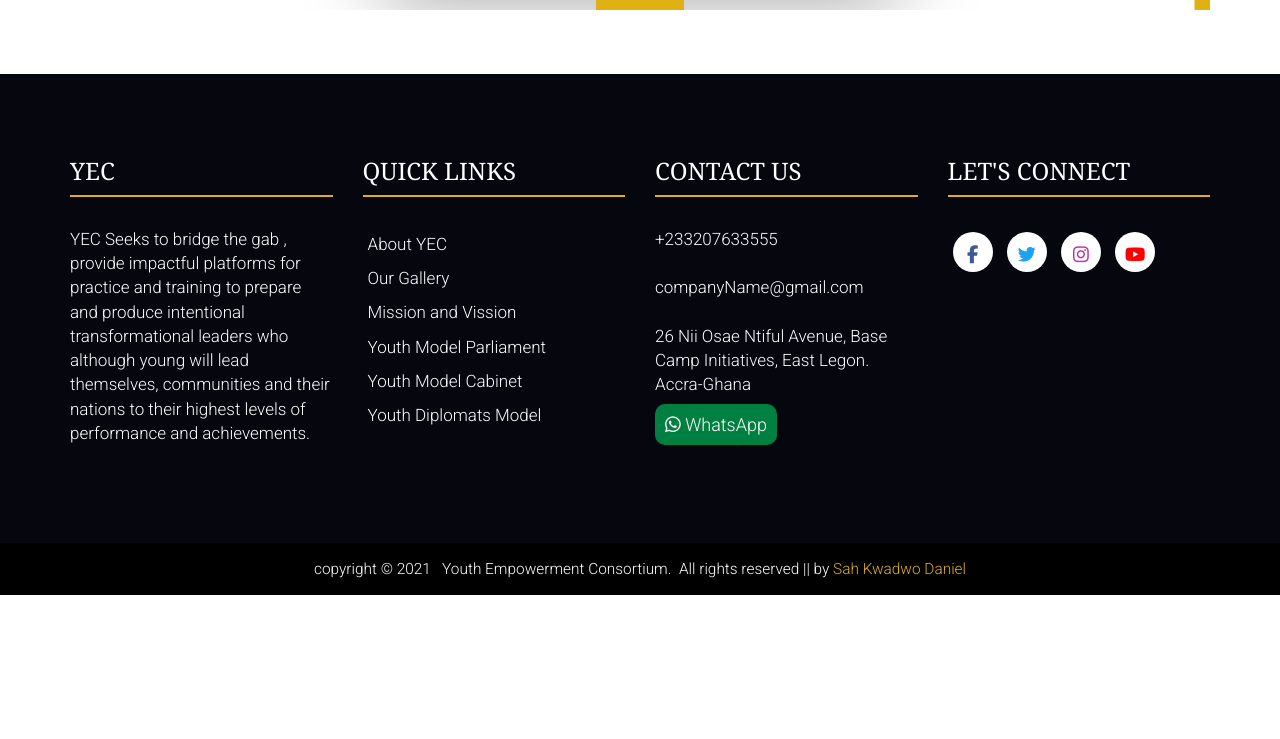
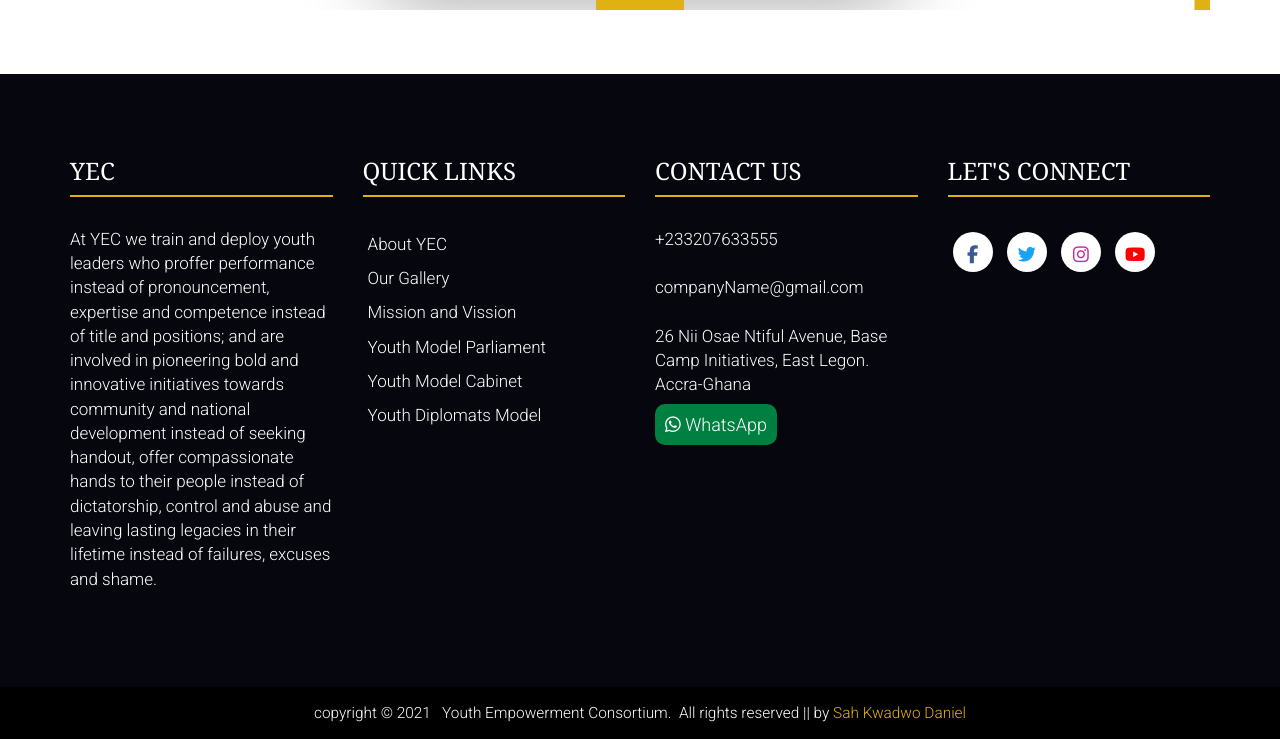
Before and after one commit to Danny-Quan/Danny-Quan, a PHP site: page /index.php in a window 1280 px wide. Shown: the part 3632-4371 px from the top of the page. Before the commit the page ends 4227 px from the top, so only its background shows below. Run offline with PHP 8.4, Linux system fonts and the light colour scheme; some libraries are stand-ins or nearby versions.

Commit message:
Update footer.php

```diff
--- a/footer.php
+++ b/footer.php
@@ -4,8 +4,9 @@
         <div class="col-sm-3 f-col">
 <h3>YEC</h3>
 <div>
-YEC Seeks to bridge the gab , provide impactful platforms for practice and training to prepare and produce intentional transformational leaders who although young will lead themselves, communities and their nations to their highest levels of performance and achievements.
-</div>
+<!--YEC Seeks to bridge the gab , provide impactful platforms for practice and training to prepare and produce intentional transformational leaders who although young will lead themselves, communities and their nations to their highest levels of performance and achievements. -->
+At YEC we train and deploy youth leaders who proffer performance instead of pronouncement, expertise and competence instead of title and positions; and are involved in pioneering bold and innovative initiatives towards community and national development instead of seeking handout, offer compassionate hands to their people instead of dictatorship, control and abuse and leaving  lasting legacies in their lifetime instead of failures, excuses and shame.
+            </div>
 
 </div>
 
```
